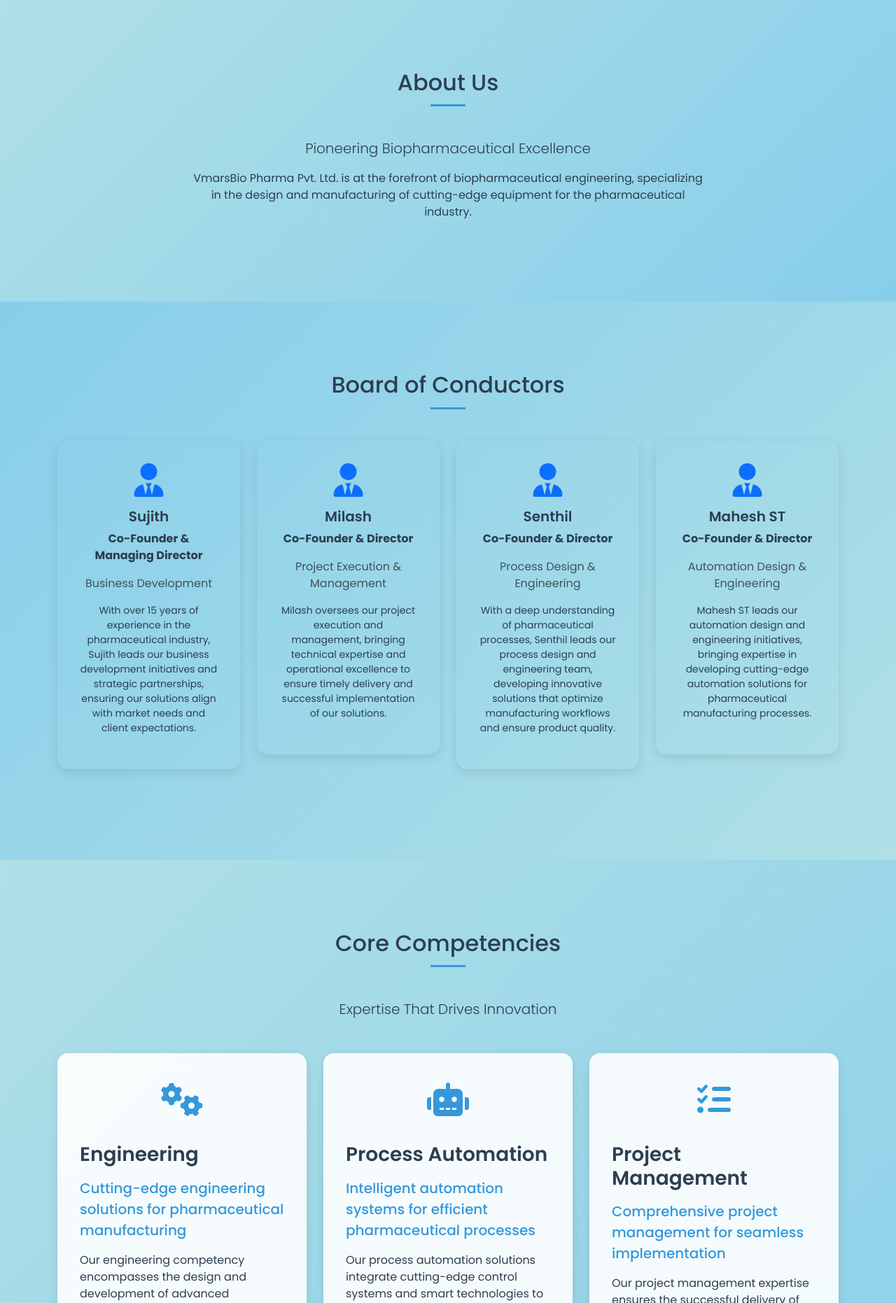
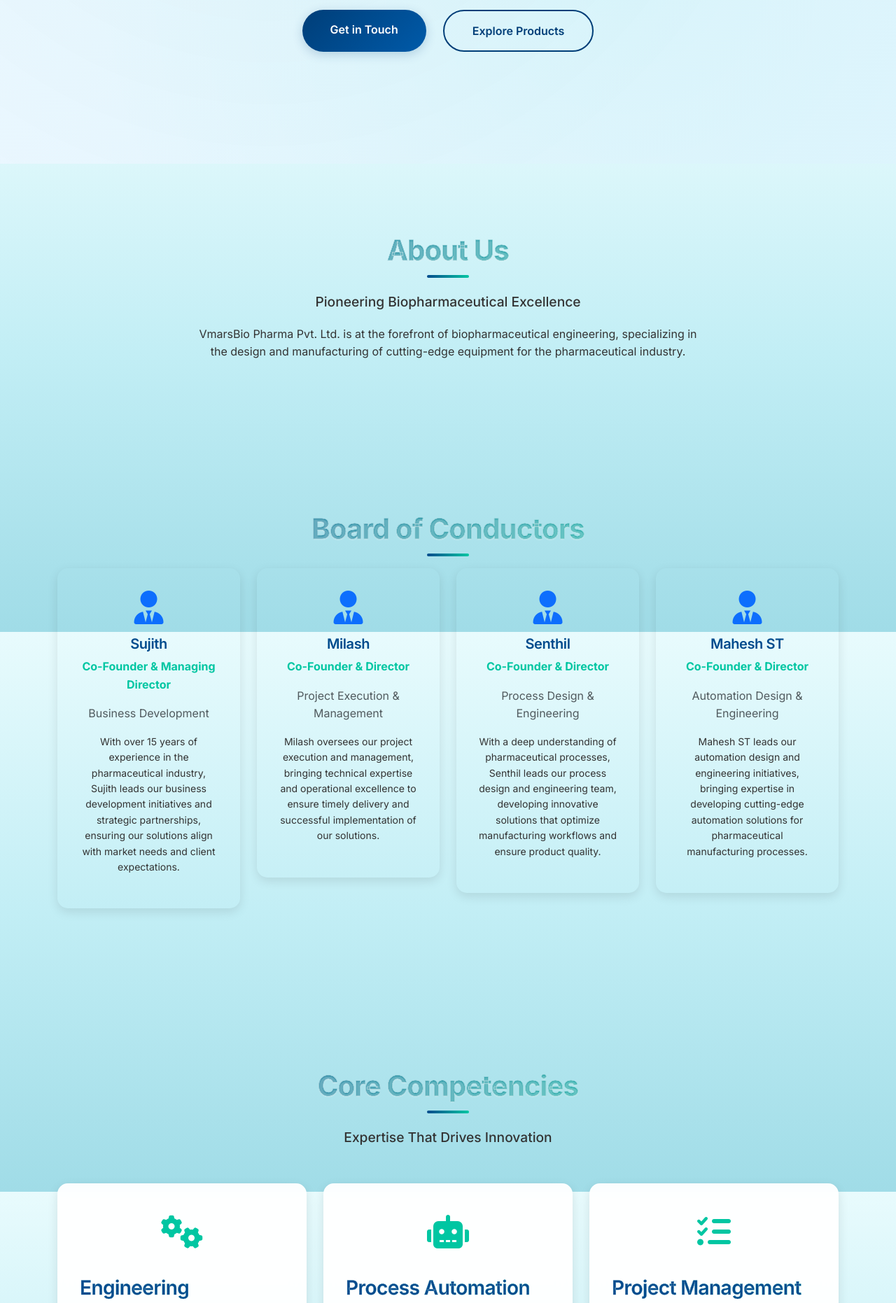
Before and after one commit to Nuthana13/VMars-Backend, a Flask app: page / in a window 1280 px wide. Shown: the part 697-2559 px from the top of the page at 70% size. Run offline with Flask 3, Linux system fonts and the light colour scheme.

Commit message:
Initial commit

```diff
--- a/templates/index.html
+++ b/templates/index.html
@@ -9,30 +9,289 @@
     <!-- Font Awesome -->
     <link rel="stylesheet" href="https://cdnjs.cloudflare.com/ajax/libs/font-awesome/6.0.0/css/all.min.css">
     <!-- Google Fonts -->
-    <link href="https://fonts.googleapis.com/css2?family=Poppins:wght@300;400;500;600;700&display=swap" rel="stylesheet">
+    <link href="https://fonts.googleapis.com/css2?family=Inter:wght@300;400;500;600;700&display=swap" rel="stylesheet">
     <!-- AOS Animation Library -->
     <link href="https://unpkg.com/aos@2.3.1/dist/aos.css" rel="stylesheet">
     <!-- Custom CSS -->
     <style>
         :root {
-            --primary-color: #2c3e50;
-            --secondary-color: #3498db;
-            --accent-color: #e74c3c;
-            --text-color: #2c3e50;
+            --primary-color: #004b8d;
+            --secondary-color: #00c6a2;
+            --text-color: #333333;
             --light-bg: #f0f8ff;
-            --sky-blue: #87CEEB;
-            --light-sky-blue: #B0E0E6;
+            --top-gradient: #e8fbfd;
+            --middle-gradient: #c2eef5;
+            --bottom-gradient: #a0dce7;
+            --hero-text-gradient-1: #004b8d;
+            --hero-text-gradient-2: #00c6a2;
+            --gradient-start: #004b8d;
+            --gradient-end: #00c6a2;
+            --navy-blue: #003e78;
+            --turquoise-start: #00c6a2;
+            --turquoise-end: #00d4b8;
+            --hero-bg-start: #f0f8ff;
+            --hero-bg-end: #e1f5fe;
         }
 
         body {
-            font-family: 'Poppins', sans-serif;
+            font-family: 'Inter', sans-serif;
             color: var(--text-color);
+            font-weight: 400;
+            line-height: 1.6;
             overflow-x: hidden;
-            background: linear-gradient(135deg, var(--light-sky-blue), var(--sky-blue));
+            background: linear-gradient(to bottom,
+                var(--top-gradient) 0%,
+                var(--middle-gradient) 50%,
+                var(--bottom-gradient) 100%
+            );
+            background-attachment: fixed;
+            min-height: 100vh;
+        }
+
+        h1, h2, h3, h4, h5, h6 {
+            font-family: 'Inter', sans-serif;
+            color: var(--primary-color);
+            font-weight: 700;
+            letter-spacing: -0.02em;
+        }
+
+        .radiant-heading {
+            font-family: 'Inter', sans-serif;
+            font-weight: 800;
+            font-size: 3rem;
+            background: linear-gradient(135deg, var(--gradient-start), var(--gradient-end));
+            -webkit-background-clip: text;
+            background-clip: text;
+            color: transparent;
+            -webkit-text-stroke: 0.5px rgba(255,255,255,0.8);
+            text-shadow: 0 1px 2px rgba(255,255,255,0.4);
+            letter-spacing: -0.02em;
+            line-height: 1.2;
+            margin-bottom: 1.5rem;
+        }
+
+        .section-title {
+            font-family: 'Inter', sans-serif;
+            font-weight: 800;
+            font-size: 2.5rem;
+            background: linear-gradient(135deg, var(--gradient-start), var(--gradient-end));
+            -webkit-background-clip: text;
+            background-clip: text;
+            color: transparent;
+            -webkit-text-stroke: 0.5px rgba(255,255,255,0.8);
+            text-shadow: 0 1px 2px rgba(255,255,255,0.4);
+            text-align: center;
+            margin-bottom: 2rem;
+            position: relative;
+        }
+
+        .section-title::after {
+            content: '';
+            position: absolute;
+            bottom: -15px;
+            left: 50%;
+            transform: translateX(-50%);
+            width: 60px;
+            height: 4px;
+            background: linear-gradient(90deg, var(--gradient-start), var(--gradient-end));
+            border-radius: 2px;
+        }
+
+        .lead {
+            font-weight: 500;
+            color: var(--text-color);
+            font-size: 1.2rem;
+            line-height: 1.8;
+        }
+
+        .hero-section {
+            background: linear-gradient(135deg, var(--hero-bg-start), var(--hero-bg-end));
+            position: relative;
+            padding: 180px 0 160px;
+            overflow: hidden;
+        }
+
+        .hero-section::before {
+            content: '';
+            position: absolute;
+            top: 0;
+            left: 0;
+            right: 0;
+            bottom: 0;
+            background: radial-gradient(circle at 30% 30%, rgba(0,198,162,0.05) 0%, transparent 70%),
+                       radial-gradient(circle at 70% 70%, rgba(0,212,184,0.05) 0%, transparent 70%);
+            pointer-events: none;
+        }
+
+        .hero-section .small-title {
+            background: rgba(0,198,162,0.1);
+            color: var(--navy-blue);
+            padding: 12px 24px;
+            border-radius: 50px;
+            display: inline-block;
+            margin-bottom: 2rem;
+            font-size: 1.1rem;
+            font-weight: 600;
+            letter-spacing: 0.5px;
+            text-transform: uppercase;
+            backdrop-filter: blur(4px);
+        }
+
+        .hero-heading {
+            font-size: 4.5rem;
+            font-weight: 800;
+            line-height: 1.2;
+            margin-bottom: 2rem;
+        }
+
+        .hero-heading .text-primary {
+            color: var(--navy-blue);
+            text-shadow: 0 2px 4px rgba(0,0,0,0.1);
+        }
+
+        .hero-heading .text-gradient {
+            background: linear-gradient(135deg, var(--turquoise-start), var(--turquoise-end));
+            -webkit-background-clip: text;
+            background-clip: text;
+            color: transparent;
+            position: relative;
+            display: inline-block;
+        }
+
+        .hero-section .lead {
+            font-size: 1.25rem;
+            color: var(--navy-blue);
+            max-width: 800px;
+            margin: 0 auto 3rem;
+            line-height: 1.8;
+            opacity: 0.9;
+        }
+
+        .hero-buttons {
+            display: flex;
+            gap: 1.5rem;
+            justify-content: center;
+        }
+
+        .btn-hero-primary {
+            background: linear-gradient(135deg, var(--navy-blue), #005aa9);
+            color: white;
+            padding: 1rem 2.5rem;
+            border-radius: 50px;
+            font-weight: 600;
+            border: none;
+            transition: all 0.3s ease;
+            box-shadow: 0 4px 15px rgba(0,62,120,0.2);
+        }
+
+        .btn-hero-secondary {
+            background: transparent;
+            color: var(--navy-blue);
+            padding: 1rem 2.5rem;
+            border-radius: 50px;
+            font-weight: 600;
+            border: 2px solid var(--navy-blue);
+            transition: all 0.3s ease;
+        }
+
+        .competency-card h3, .product-card h3, .service-card h3 {
+            font-weight: 700;
+            background: linear-gradient(135deg, var(--gradient-start), var(--gradient-end));
+            -webkit-background-clip: text;
+            background-clip: text;
+            color: transparent;
+            -webkit-text-stroke: 0.25px rgba(255,255,255,0.8);
+            text-shadow: 0 1px 1px rgba(255,255,255,0.3);
+            margin-bottom: 1rem;
+        }
+
+        .feature-item {
+            color: var(--text-color);
+            font-weight: 500;
+        }
+
+        .feature-item i {
+            color: var(--secondary-color);
+        }
+
+        .team-card .card-title {
+            color: var(--primary-color);
+            font-weight: 700;
+        }
+
+        .team-card .card-text {
+            color: var(--secondary-color);
+            font-weight: 600;
+        }
+
+        .btn-primary {
+            font-weight: 600;
+            background: var(--primary-color);
+        }
+
+        .btn-primary:hover {
+            background: var(--secondary-color);
+        }
+
+        .btn-outline-light {
+            font-weight: 600;
+            border-color: var(--primary-color);
+            color: var(--primary-color);
+        }
+
+        .btn-outline-light:hover {
+            background: var(--primary-color);
+        }
+
+        .navbar-nav .nav-link {
+            font-weight: 500;
+            color: var(--primary-color) !important;
+        }
+
+        .navbar-nav .nav-link:hover {
+            color: var(--secondary-color) !important;
+        }
+
+        .dropdown-item {
+            font-weight: 500;
+            color: var(--text-color);
+        }
+
+        .dropdown-item:hover {
+            color: var(--secondary-color);
+        }
+
+        footer {
+            color: var(--text-color);
+        }
+
+        footer h5 {
+            color: var(--primary-color);
+            font-weight: 700;
+        }
+
+        .stat-card h4 {
+            color: var(--primary-color);
+            font-weight: 700;
+        }
+
+        .stat-card p {
+            color: var(--text-color);
+            font-weight: 500;
+        }
+
+        .stat-card i {
+            color: var(--secondary-color);
+        }
+
+        /* Add emphasis class for teal accents */
+        .text-emphasis {
+            color: var(--secondary-color);
+            font-weight: 600;
         }
 
         .navbar {
-            background: rgba(135, 206, 235, 0.95) !important;
+            background: rgba(232, 251, 253, 0.95) !important;
             backdrop-filter: blur(10px);
             padding: 0.5rem 0;
         }
@@ -60,82 +320,9 @@
             transform: translateY(-2px);
         }
 
-        .hero-section {
-            background: linear-gradient(rgba(135, 206, 235, 0.9), rgba(176, 224, 230, 0.9)),
-                        url('https://images.unsplash.com/photo-1581093458791-9d15482442f6?ixlib=rb-1.2.1&auto=format&fit=crop&w=1950&q=80');
-            background-size: cover;
-            background-position: center;
-            background-attachment: fixed;
-            color: var(--primary-color);
-            padding: 200px 0;
-            position: relative;
-            overflow: hidden;
-        }
-
-        .hero-section::before {
-            content: '';
-            position: absolute;
-            bottom: 0;
-            left: 0;
-            right: 0;
-            height: 100px;
-            background: linear-gradient(to top, white, transparent);
-        }
-
-        .hero-section h1 {
-            font-weight: 700;
-            margin-bottom: 1.5rem;
-            text-shadow: 2px 2px 4px rgba(0,0,0,0.3);
-        }
-
-        .btn-primary {
-            background: var(--primary-color);
-            border: none;
-            padding: 0.8rem 2rem;
-            font-weight: 500;
-            transition: all 0.3s ease;
-        }
-
-        .btn-primary:hover {
-            background: #1a252f;
-            transform: translateY(-2px);
-            box-shadow: 0 5px 15px rgba(0,0,0,0.2);
-        }
-
-        .btn-outline-light {
-            border: 2px solid var(--primary-color);
-            color: var(--primary-color);
-            padding: 0.8rem 2rem;
-            font-weight: 500;
-            transition: all 0.3s ease;
-        }
-
-        .btn-outline-light:hover {
-            background: var(--primary-color);
-            color: white;
-            transform: translateY(-2px);
-            box-shadow: 0 5px 15px rgba(0,0,0,0.2);
-        }
-
         .section-padding {
             padding: 100px 0;
-            background: linear-gradient(135deg, var(--light-sky-blue), var(--sky-blue));
-        }
-
-        .section-title {
-            position: relative;
-            margin-bottom: 60px;
-        }
-
-        .section-title::after {
-            content: '';
-            position: absolute;
-            bottom: -15px;
-            left: 50%;
-            transform: translateX(-50%);
-            width: 50px;
-            height: 3px;
-            background: var(--secondary-color);
+            background: transparent;
         }
 
         .team-member {
@@ -165,7 +352,7 @@
         }
 
         .competency-card {
-            background: rgba(255, 255, 255, 0.9);
+            background: rgba(255, 255, 255, 0.95);
             backdrop-filter: blur(10px);
             border-radius: 15px;
             padding: 2rem;
@@ -381,151 +603,18 @@
             margin-top: auto;
         }
 
-        .service-card {
-            background: rgba(255, 255, 255, 0.9);
-            backdrop-filter: blur(10px);
-            border-radius: 15px;
-            padding: 2rem;
-            box-shadow: 0 5px 15px rgba(0,0,0,0.1);
-            transition: all 0.3s ease;
-        }
-
-        .service-card:hover {
-            transform: translateY(-10px);
-            box-shadow: 0 8px 25px rgba(0,0,0,0.2);
-        }
-
-        .service-icon {
-            font-size: 3rem;
-            color: var(--secondary-color);
-            margin-bottom: 1.5rem;
-            text-align: center;
-        }
-
-        .service-card h3 {
-            color: var(--primary-color);
-            font-weight: 600;
-        }
-
-        .navbar .dropdown-menu {
-            background: rgba(255, 255, 255, 0.95);
-            backdrop-filter: blur(10px);
-            border: none;
-            border-radius: 10px;
-            margin-top: 10px;
-            padding: 0.5rem 0;
-        }
-
-        .navbar .dropdown-item {
-            color: var(--primary-color);
-            padding: 0.7rem 1.5rem;
-            transition: all 0.3s ease;
-        }
-
-        .navbar .dropdown-item:hover {
-            background: rgba(135, 206, 235, 0.2);
-            color: var(--primary-color);
-            transform: translateX(5px);
-        }
-
-        .navbar .dropdown-toggle::after {
-            display: none;
-        }
-
-        .navbar .nav-link i {
-            font-size: 1.2rem;
-        }
-
-        @media (max-width: 991.98px) {
-            .navbar .dropdown-menu {
-                background: transparent;
-                backdrop-filter: none;
-                border: none;
-                margin-top: 0;
-                padding: 0;
-            }
-
-            .navbar .dropdown-item {
-                padding: 0.5rem 1rem;
-            }
-        }
-
-        .product-logo {
-            background: linear-gradient(135deg, var(--primary-color), var(--secondary-color));
-            height: 150px;
-            display: flex;
-            align-items: center;
-            justify-content: center;
-            color: white;
-            position: relative;
-            overflow: hidden;
-        }
-
-        .product-logo::before {
-            content: '';
-            position: absolute;
-            top: 0;
-            left: 0;
-            right: 0;
-            bottom: 0;
-            background: linear-gradient(45deg, rgba(255,255,255,0.1) 25%, transparent 25%, transparent 50%, rgba(255,255,255,0.1) 50%, rgba(255,255,255,0.1) 75%, transparent 75%, transparent);
-            background-size: 20px 20px;
-            animation: move 20s linear infinite;
-            opacity: 0.1;
-        }
-
-        .product-logo i {
-            position: relative;
-            z-index: 1;
-            transition: all 0.3s ease;
-        }
-
-        .product-card:hover .product-logo i {
-            transform: scale(1.1) rotate(5deg);
-        }
-
-        @keyframes move {
-            0% {
-                background-position: 0 0;
-            }
-            100% {
-                background-position: 40px 40px;
-            }
-        }
-
-        .product-card {
-            background: rgba(255, 255, 255, 0.9);
-            backdrop-filter: blur(10px);
-            border-radius: 15px;
-            overflow: hidden;
-            box-shadow: 0 5px 15px rgba(0,0,0,0.1);
-            transition: all 0.3s ease;
-        }
-
-        .product-card:hover {
-            transform: translateY(-10px);
-            box-shadow: 0 8px 25px rgba(0,0,0,0.2);
-        }
-
-        .product-content {
-            height: calc(100% - 150px);
-            display: flex;
-            flex-direction: column;
-        }
-
-        .compliance-badges {
-            margin-top: auto;
-        }
-
         .logo-img {
             height: 60px;
             width: auto;
             transition: all 0.3s ease;
-            filter: drop-shadow(0 2px 4px rgba(0,0,0,0.2));
+            filter: drop-shadow(0 2px 4px rgba(0,0,0,0.1));
+            mix-blend-mode: multiply;
+            object-fit: contain;
+            padding: 5px;
         }
 
         .bg-light {
-            background: linear-gradient(135deg, var(--sky-blue), var(--light-sky-blue)) !important;
+            background: transparent !important;
         }
     </style>
 </head>
@@ -559,16 +648,24 @@
     </nav>
 
     <!-- Hero Section -->
-    <section class="hero-section text-center">
+    <section class="hero-section">
         <div class="container" data-aos="fade-up">
-            <h1 class="display-4">Engineering the Future of Pharmaceuticals</h1>
-            <p class="lead mb-5">Cutting-edge engineering solutions for the biopharmaceutical industry</p>
-            <div class="mt-4">
-                <a href="#contact" class="btn btn-primary btn-lg me-3">
-                    <i class="fas fa-envelope me-2"></i>Get in Touch
+            <span class="small-title">Innovative Biotech Solutions</span>
+            <h1 class="hero-heading">
+                <span class="text-primary">Engineering</span><br>
+                <span class="text-gradient">the Future</span><br>
+                <span class="text-primary">of Pharmaceuticals</span>
+            </h1>
+            <p class="lead">
+                VmarsBio Pharma delivers cutting-edge engineering solutions for the biopharmaceutical industry,
+                designed to meet the highest quality standards and regulatory requirements.
+            </p>
+            <div class="hero-buttons">
+                <a href="#contact" class="btn btn-hero-primary">
+                    Get in Touch
                 </a>
-                <a href="#products" class="btn btn-outline-light btn-lg">
-                    <i class="fas fa-flask me-2"></i>Explore Products
+                <a href="#products" class="btn btn-hero-secondary">
+                    Explore Products
                 </a>
             </div>
         </div>
```
Also changed, not shown: other parts of templates/index.html (+42 -6 lines), static/images/image.png (deleted), static/images/logo image.jpg (added).
